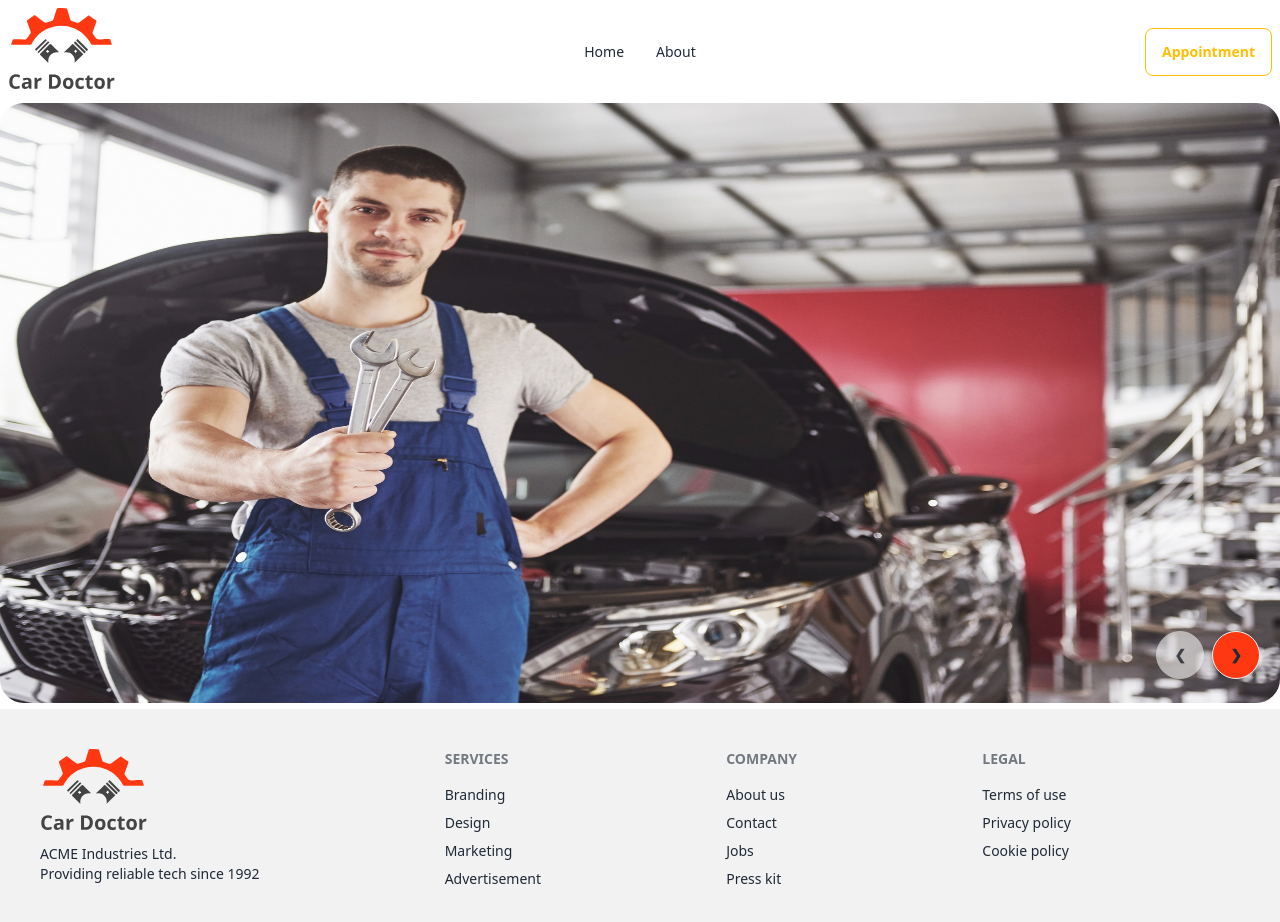
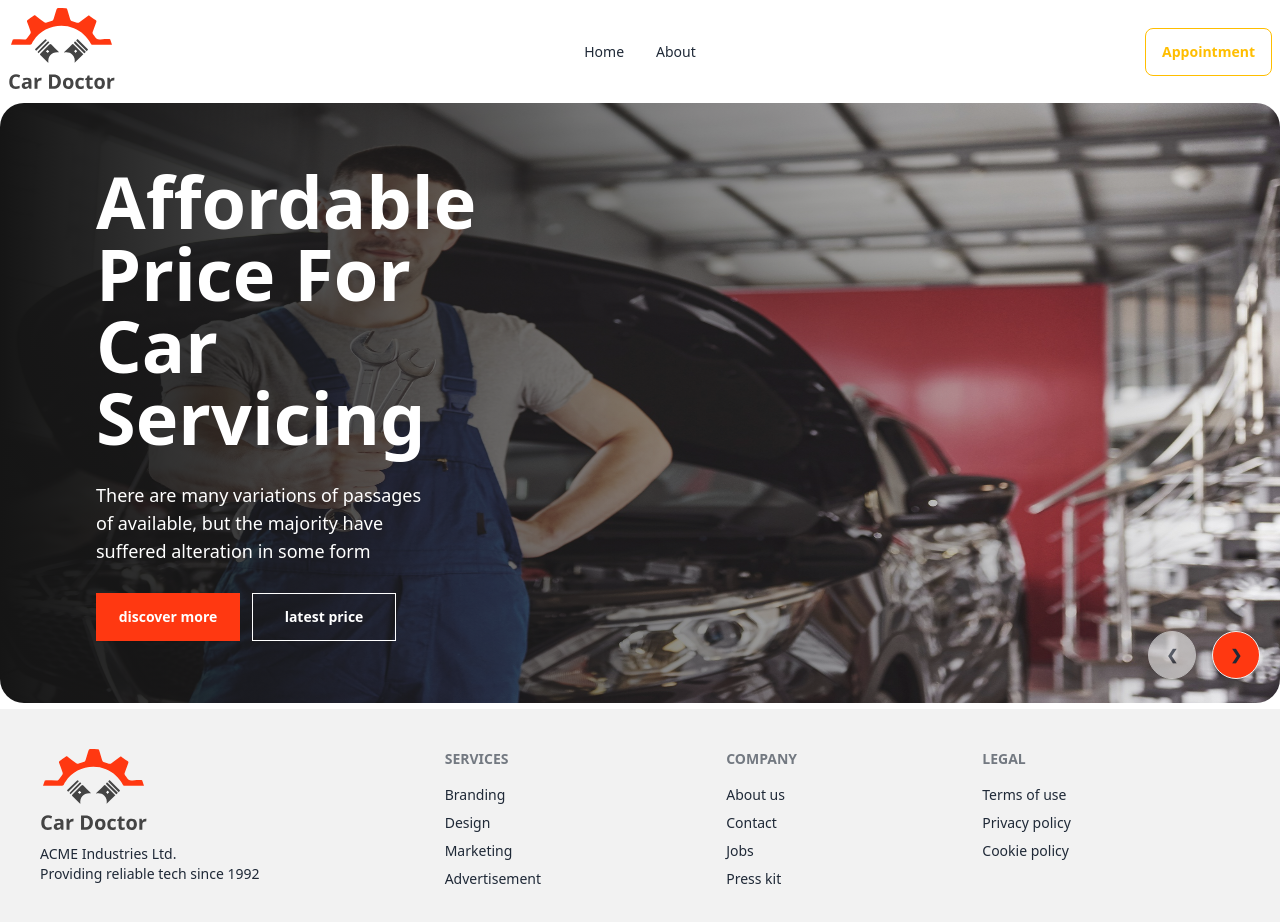
Before and after one commit to asib11/car-doctor-client, a React (Vite) app: page / in a window 1280 px wide. Shown: the top 922 px of the page. Built offline with nearby package versions, Linux system fonts and the light colour scheme.

Commit message:
banner design complete

```diff
--- a/src/pages/Home/Banner/Banner.jsx
+++ b/src/pages/Home/Banner/Banner.jsx
@@ -10,13 +10,33 @@ const Banner = () => {
         <div className="carousel w-full rounded-3xl h-[600px]">
             <div id="slide1" className="carousel-item relative w-full ">
                 <img src={img1} className="w-full " />
+                <div className="absolute flex items-center top-0 bottom-0 bg-gradient-to-r from-[#151515] to-[rgba(21, 21, 21, 0.00)] ">
+                    <div className='text-white space-y-7 pl-24 w-1/3'>
+                        <h1 className='text-7xl font-bold'>Affordable Price For Car Servicing</h1>
+                        <p className='text-lg'>There are many variations of passages of  available, but the majority have suffered alteration in some form</p>
+                        <div>
+                            <button className='btn rounded-none w-36 bg-[#FF3811] border-none mr-3 text-white'>discover more</button>
+                            <button className='btn rounded-none w-36 btn-outline text-white'>latest price</button>
+                        </div>
+                    </div>
+                </div>
                 <div className="absolute flex justify-end transform -translate-y-1/2 left-5 right-5 bottom-0">
-                    <a href="#slide6" className="btn btn-circle mr-2 opacity-[0.6]">❮</a>
+                    <a href="#slide6" className="btn btn-circle mr-4 opacity-[0.6]">❮</a>
                     <a href="#slide2" className="btn btn-circle bg-[#FF3811]">❯</a>
                 </div>
             </div>
             <div id="slide2" className="carousel-item relative w-full">
                 <img src={img2} className="w-full" />
+                <div className="absolute flex items-center top-0 bottom-0 bg-gradient-to-r from-[#151515] to-[rgba(21, 21, 21, 0.00)] ">
+                    <div className='text-white space-y-7 pl-24 w-1/3'>
+                        <h1 className='text-7xl font-bold'>Affordable Price For Car Servicing</h1>
+                        <p className='text-lg'>There are many variations of passages of  available, but the majority have suffered alteration in some form</p>
+                        <div>
+                            <button className='btn rounded-none w-36 bg-[#FF3811] border-none mr-3 text-white'>discover more</button>
+                            <button className='btn rounded-none w-36 btn-outline text-white'>latest price</button>
+                        </div>
+                    </div>
+                </div>
                 <div className="absolute flex justify-end transform -translate-y-1/2 left-5 right-5 bottom-0">
                     <a href="#slide1" className="btn btn-circle mr-2 opacity-[0.6]">❮</a>
                     <a href="#slide3" className="btn btn-circle bg-[#FF3811]">❯</a>
@@ -24,6 +44,16 @@ const Banner = () => {
             </div>
             <div id="slide3" className="carousel-item relative w-full">
                 <img src={img3} className="w-full" />
+                <div className="absolute flex items-center top-0 bottom-0 bg-gradient-to-r from-[#151515] to-[rgba(21, 21, 21, 0.00)] ">
+                    <div className='text-white space-y-7 pl-24 w-1/3'>
+                        <h1 className='text-7xl font-bold'>Affordable Price For Car Servicing</h1>
+                        <p className='text-lg'>There are many variations of passages of  available, but the majority have suffered alteration in some form</p>
+                        <div>
+                            <button className='btn rounded-none w-36 bg-[#FF3811] border-none mr-3 text-white'>discover more</button>
+                            <button className='btn rounded-none w-36 btn-outline text-white'>latest price</button>
+                        </div>
+                    </div>
+                </div>
                 <div className="absolute flex justify-end transform -translate-y-1/2 left-5 right-5 bottom-0">
                     <a href="#slide2" className="btn btn-circle mr-2 opacity-[0.6]">❮</a>
                     <a href="#slide4" className="btn btn-circle bg-[#FF3811]">❯</a>
@@ -31,6 +61,16 @@ const Banner = () => {
             </div>
             <div id="slide4" className="carousel-item relative w-full">
                 <img src={img4} className="w-full" />
+                <div className="absolute flex items-center top-0 bottom-0 bg-gradient-to-r from-[#151515] to-[rgba(21, 21, 21, 0.00)] ">
+                    <div className='text-white space-y-7 pl-24 w-1/3'>
+                        <h1 className='text-7xl font-bold'>Affordable Price For Car Servicing</h1>
+                        <p className='text-lg'>There are many variations of passages of  available, but the majority have suffered alteration in some form</p>
+                        <div>
+                            <button className='btn rounded-none w-36 bg-[#FF3811] border-none mr-3 text-white'>discover more</button>
+                            <button className='btn rounded-none w-36 btn-outline text-white'>latest price</button>
+                        </div>
+                    </div>
+                </div>
                 <div className="absolute flex justify-end transform -translate-y-1/2 left-5 right-5 bottom-0">
                     <a href="#slide3" className="btn btn-circle mr-2 opacity-[0.6]">❮</a>
                     <a href="#slide5" className="btn btn-circle bg-[#FF3811]">❯</a>
@@ -38,6 +78,16 @@ const Banner = () => {
             </div>
             <div id="slide5" className="carousel-item relative w-full">
                 <img src={img5} className="w-full" />
+                <div className="absolute flex items-center top-0 bottom-0 bg-gradient-to-r from-[#151515] to-[rgba(21, 21, 21, 0.00)] ">
+                    <div className='text-white space-y-7 pl-24 w-1/3'>
+                        <h1 className='text-7xl font-bold'>Affordable Price For Car Servicing</h1>
+                        <p className='text-lg'>There are many variations of passages of  available, but the majority have suffered alteration in some form</p>
+                        <div>
+                            <button className='btn rounded-none w-36 bg-[#FF3811] border-none mr-3 text-white'>discover more</button>
+                            <button className='btn rounded-none w-36 btn-outline text-white'>latest price</button>
+                        </div>
+                    </div>
+                </div>
                 <div className="absolute flex justify-end transform -translate-y-1/2 left-5 right-5 bottom-0">
                     <a href="#slide4" className="btn btn-circle mr-2 opacity-[0.6]">❮</a>
                     <a href="#slide6" className="btn btn-circle bg-[#FF3811]">❯</a>
@@ -45,6 +95,16 @@ const Banner = () => {
             </div>
             <div id="slide6" className="carousel-item relative w-full">
                 <img src={img6} className="w-full" />
+                <div className="absolute flex items-center top-0 bottom-0 bg-gradient-to-r from-[#151515] to-[rgba(21, 21, 21, 0.00)] ">
+                    <div className='text-white space-y-7 pl-24 w-2/3'>
+                        <h1 className='text-7xl font-bold'>Affordable Price For Car Servicing</h1>
+                        <p className='text-lg'>There are many variations of passages of  available, but the majority have suffered alteration in some form</p>
+                        <div>
+                            <button className='btn rounded-none w-36 bg-[#FF3811] border-none mr-3 text-white'>discover more</button>
+                            <button className='btn rounded-none w-36 btn-outline text-white'>latest price</button>
+                        </div>
+                    </div>
+                </div>
                 <div className="absolute flex justify-end transform -translate-y-1/2 left-5 right-5 bottom-0">
                     <a href="#slide5" className="btn btn-circle mr-2 opacity-[0.6]">❮</a>
                     <a href="#slide1" className="btn btn-circle bg-[#FF3811]">❯</a>
```
